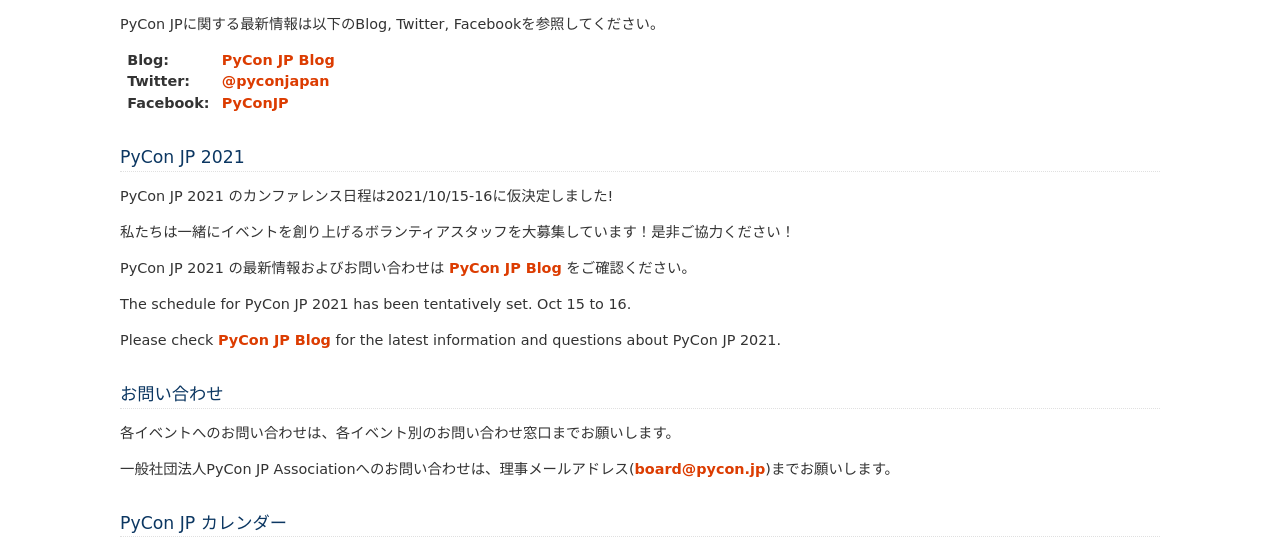
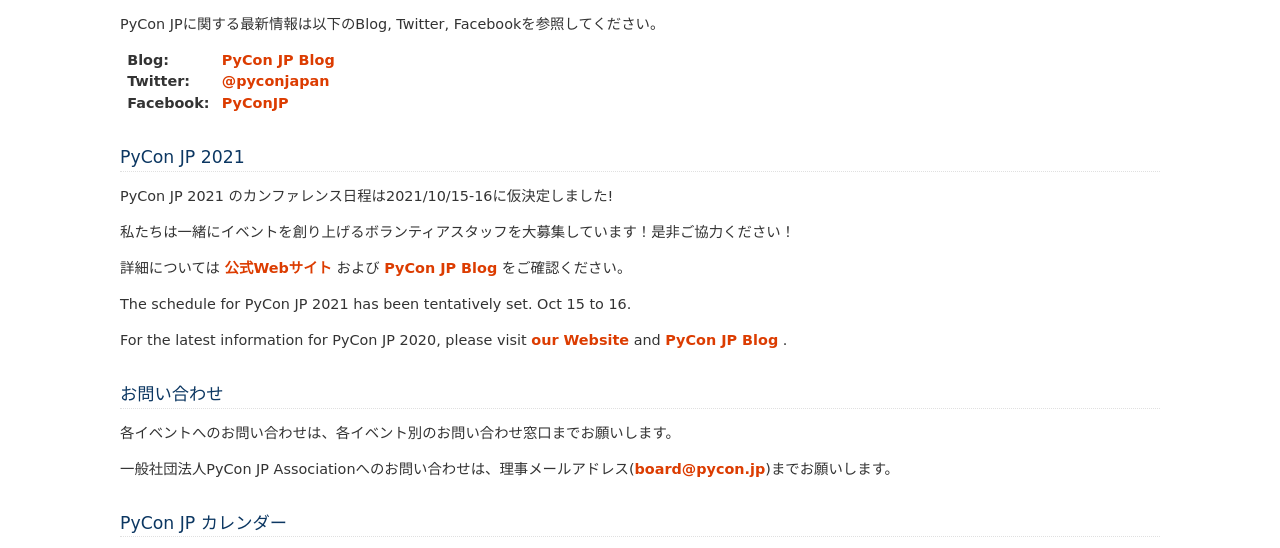
Before and after one commit to pyconjp/www.pycon.jp, a Sphinx documentation site: the page built from source/index.rst, in a window 1280 px wide and 900 px high, scrolled down 447 px, cut to the strip 0-548 px from the top of the window. Built offline with Sphinx 7.4.7, drawn with Linux system fonts in a browser that asks for light colours.

Commit message:
add navigate for PyCon JP 2021

```diff
--- a/source/index.rst
+++ b/source/index.rst
@@ -28,11 +28,11 @@
 
 私たちは一緒にイベントを創り上げるボランティアスタッフを大募集しています！是非ご協力ください！
 
-PyCon JP 2021 の最新情報およびお問い合わせは `PyCon JP Blog <https://pyconjp.blogspot.com/search/label/pyconjp2021>`_ をご確認ください。
+詳細については `公式Webサイト <https://2021.pycon.jp/>`_ および `PyCon JP Blog <https://pyconjp.blogspot.com/search/label/pyconjp2021>`_ をご確認ください。
 
 The schedule for PyCon JP 2021 has been tentatively set. Oct 15 to 16.
 
-Please check `PyCon JP Blog <https://pyconjp.blogspot.com/search/label/pyconjp2021>`_ for the latest information and questions about PyCon JP 2021.
+For the latest information for PyCon JP 2020, please visit `our Website <https://2021.pycon.jp/>`_ and `PyCon JP Blog <https://pyconjp.blogspot.com/search/label/pyconjp2021>`_ .
 
 お問い合わせ
 ============
```
